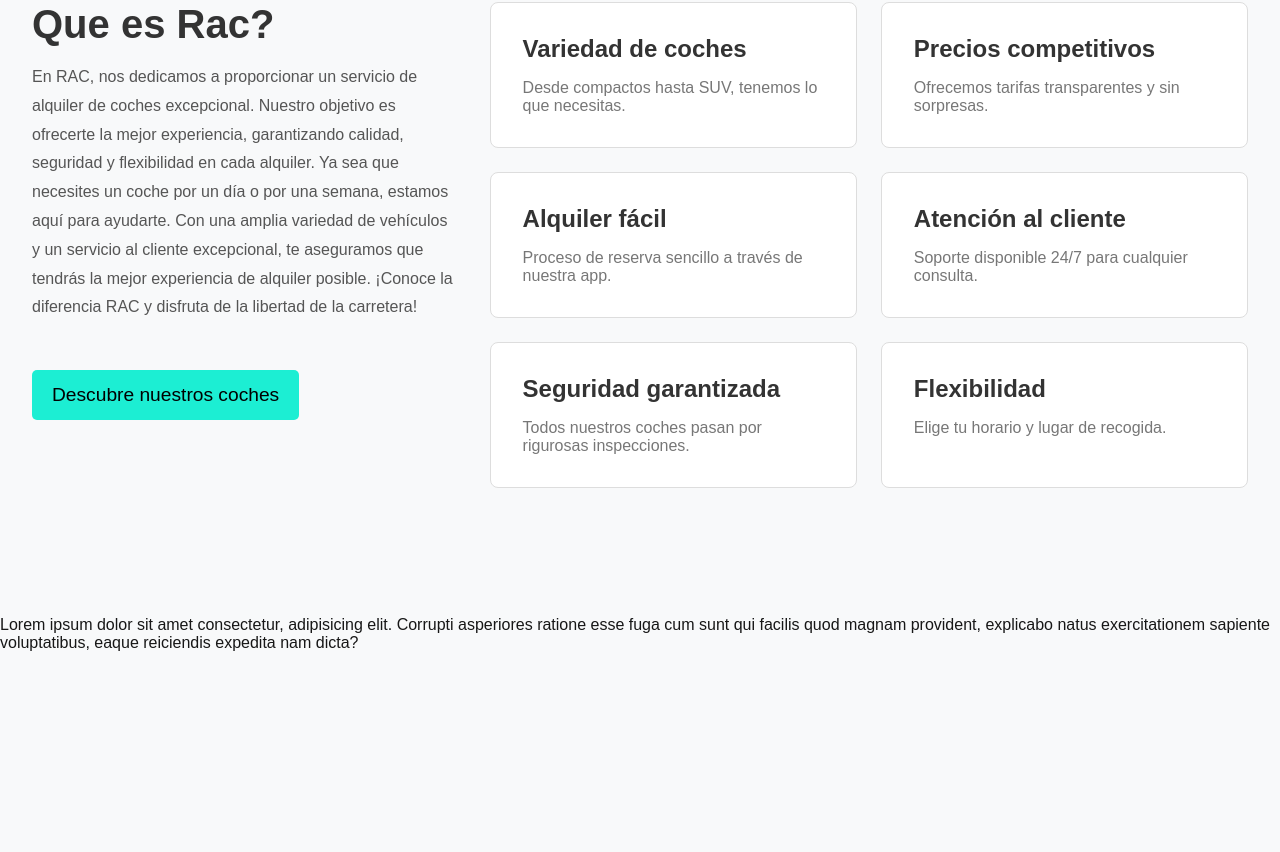
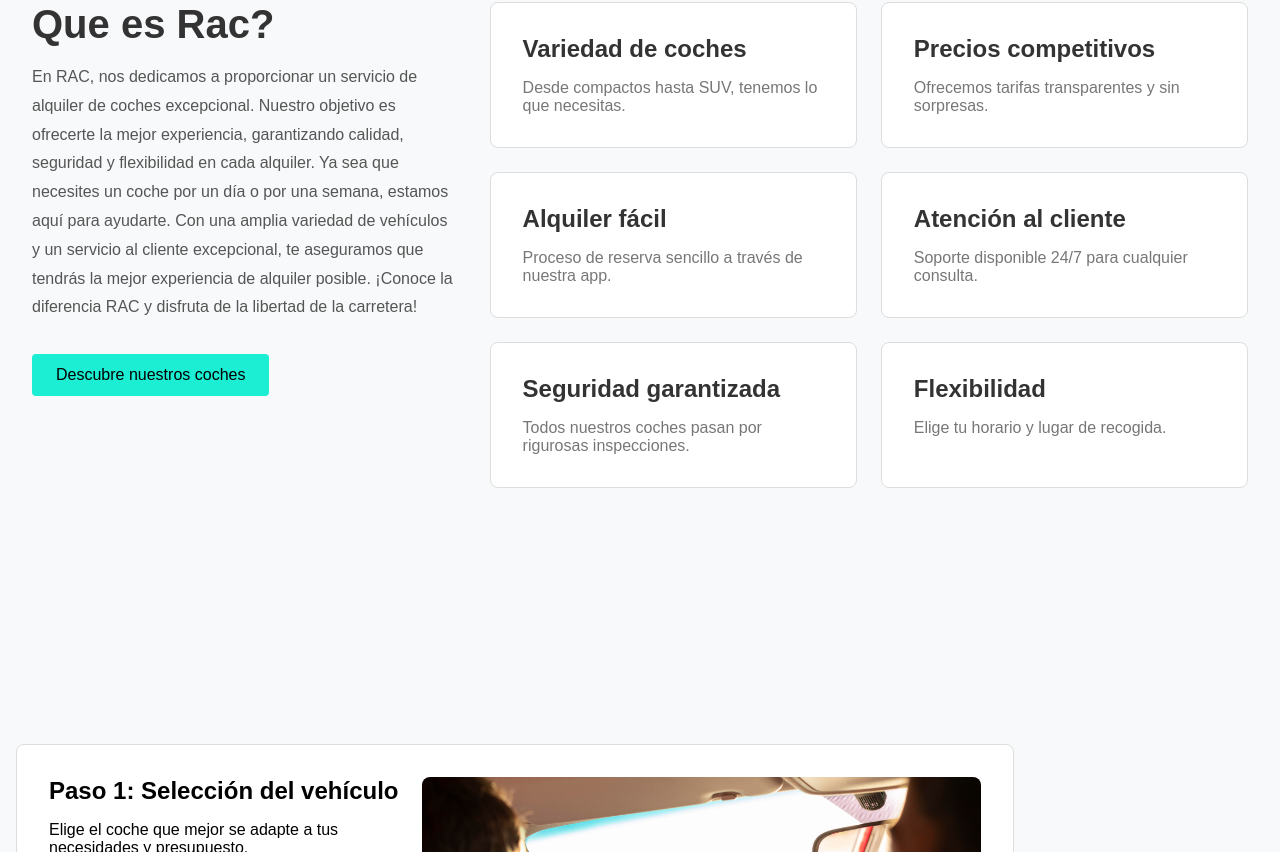
Before and after one commit to JuanCarlosAlo/Rent-a-car-App, a Next.js app: page / in a window 1280 px wide. Shown: the part 926-1778 px from the top of the page. Before the commit the page ends 1578 px from the top, so only its background shows below. Built offline with nearby package versions, Linux system fonts and the light colour scheme.

Commit message:
steps cards no imgs

```diff
--- a/app/page.tsx
+++ b/app/page.tsx
@@ -1,6 +1,7 @@
 import Header from "@/components/Header/Header";
 import Hero from "@/components/Hero/Hero";
 import Info from "@/components/Info/Info";
+import Steps from "@/components/Steps/Steps";
 
 
 export default function Home() {
@@ -9,9 +10,7 @@
     <Header/>
    <Hero/>
    <Info/>
-   <div>
-    <p>Lorem ipsum dolor sit amet consectetur, adipisicing elit. Corrupti asperiores ratione esse fuga cum sunt qui facilis quod magnam provident, explicabo natus exercitationem sapiente voluptatibus, eaque reiciendis expedita nam dicta?</p>
-   </div>
+   <Steps/>
    </>
   );
 }
--- a/components/Hero/Hero.tsx
+++ b/components/Hero/Hero.tsx
@@ -1,12 +1,13 @@
 import React from 'react';
 import { HeroContainer, HeroTitle } from './styles';
 import Button from '../MainButton/MainButton';
+import { MAIN_COLORS } from '@/lib/COLORS';
 
 const Hero = () => {
   return (
     <HeroContainer>
       <HeroTitle>Tu coche ideal te espera</HeroTitle>
-      <Button onClick={() => console.log('Navegando a la página de coches')}>
+      <Button onClick={() => console.log('Navegando a la página de coches')} color={MAIN_COLORS.TERCIARY}>
         Descubre nuestros coches
       </Button>
     </HeroContainer>
--- a/components/Info/Info.tsx
+++ b/components/Info/Info.tsx
@@ -2,6 +2,7 @@
 import { Card, CardDescription, CardList, CardTitle, CompanyDescription, ContentWrapper, SectionContainer, Title } from './styles'
 import {infoData, infoDesc} from '../../lib/sections/infoData'
 import Button from '../MainButton/MainButton'
+import { MAIN_COLORS } from '@/lib/COLORS'
 
 
 const Info = () => {
@@ -12,7 +13,7 @@
             <CompanyDescription>
                 {infoDesc}
             </CompanyDescription>
-            <Button onClick={() => console.log('Navegando a la página de coches')}>
+            <Button onClick={() => console.log('Navegando a la página de coches')} color={MAIN_COLORS.TERCIARY}>
         Descubre nuestros coches
       </Button>
             </ContentWrapper>
--- a/components/Info/styles.ts
+++ b/components/Info/styles.ts
@@ -1,4 +1,5 @@
 'use client'
+import { MAIN_COLORS } from '@/lib/COLORS';
 import styled from 'styled-components';
 
 export const SectionContainer = styled.section`
@@ -42,13 +43,13 @@
 export const CardList = styled.div`
     display: flex;
     flex-wrap: wrap;
-    justify-content: flex-start; /* Alinear tarjetas a la izquierda */
-    gap: 1.5rem; /* Espaciado entre las tarjetas */
-    width: 65%; /* Limitar el ancho en pantallas grandes */
+    justify-content: flex-start;
+    gap: 1.5rem;
+    width: 65%;
 
     @media (max-width: 768px) {
-        width: 100%; /* Ancho completo en pantallas pequeñas */
-        justify-content: center; /* Centrar tarjetas en pantallas pequeñas */
+        width: 100%;
+        justify-content: center;
     }
 `;
 
@@ -56,8 +57,8 @@
     display: flex;
   flex-direction: column;
   gap: 1rem;
-  background-color: #fff;
-  border: 1px solid #ddd;
+  background-color: ${MAIN_COLORS.CARDS_BG};
+  border: 1px solid ${MAIN_COLORS.CARDS_BORDER};
   border-radius: 8px;
   padding: 2rem;
   transition: transform 0.3s;
--- a/components/MainButton/MainButton.tsx
+++ b/components/MainButton/MainButton.tsx
@@ -1,15 +1,16 @@
 import React from 'react';
-import { ButtonStyled } from './styles';
+import { Button } from './styles';
 
-const Button = ({ children, onClick }:{
+const MainButton = ({ children, onClick,color }:{
     children: React.ReactNode,
-    onClick: ()=> void
+    onClick: ()=> void,
+    color: string
 }) => {
   return (
-    <ButtonStyled >
+    <Button color={color}>
       {children}
-    </ButtonStyled>
+    </Button>
   );
 };
 
-export default Button;
+export default MainButton;
--- a/components/MainButton/styles.ts
+++ b/components/MainButton/styles.ts
@@ -2,20 +2,22 @@
 import styled from 'styled-components';
 import {MAIN_COLORS} from '../../lib/COLORS'
 
-export const ButtonStyled = styled.button`
-  background-color: ${MAIN_COLORS.TERCIARY};
-  color: ${MAIN_COLORS.SECONDARY};
+interface ButtonProps {
+  color?: string;
+}
+
+export const Button = styled.button<ButtonProps>`
+  padding: 0.75rem 1.5rem;
+  background-color: ${({ color }) => color || MAIN_COLORS.PRIMARY};
+  color: #000;
   border: none;
-  padding: 14px 20px;
+  border-radius: 4px;
   cursor: pointer;
-  border-radius: 5px;
-  transition: background-color 0.3s;
-  font-size: 1.2rem;
+  font-size: 1rem;
+  transition: background-color 0.3s ease;
   z-index: 2;
-  margin-top: 1rem;
 
   &:hover {
-    background-color: ${MAIN_COLORS.HOVER};
-
+    background-color: ${({ color }) => color ? MAIN_COLORS.HOVER : '#333'};  // Efecto hover en función del color: ;
   }
 `;
--- /dev/null
+++ b/components/Steps/Steps.tsx
@@ -0,0 +1,25 @@
+// components/Steps/Steps.tsx
+import React from 'react';
+import { StepContainer, StepCard, StepContent, StepTitle, StepDescription, StepImage } from './styles';
+import { stepsData } from '../../lib/sections/stepsData';
+import MainButton from '../MainButton/MainButton';
+import { MAIN_COLORS } from '@/lib/COLORS';
+
+const Steps = () => {
+  return (
+    <StepContainer>
+      {stepsData.map((step, index) => (
+        <StepCard key={index} zigzag={index % 2 !== 0}>
+          <StepContent>
+            <StepTitle>{step.title}</StepTitle>
+            <StepDescription>{step.description}</StepDescription>
+            <MainButton onClick={()=> console.log('test')} color={MAIN_COLORS.TERCIARY}>Descubre suestros coches</MainButton>
+          </StepContent>
+          <StepImage src={step.image} alt={step.title} />
+        </StepCard>
+      ))}
+    </StepContainer>
+  );
+};
+
+export default Steps;
--- /dev/null
+++ b/components/Steps/styles.ts
@@ -0,0 +1,95 @@
+'use client'
+import { MAIN_COLORS } from '@/lib/COLORS';
+import styled from 'styled-components';
+
+export const StepContainer = styled.div`
+  display: flex;
+  flex-direction: column;
+  gap: 2rem;
+  padding: 10% 1rem;
+  max-width: 90rem;
+  margin: 0 auto;
+
+  @media (min-width: 768px) {
+    padding: 10% 1rem;
+  }
+`;
+
+export const StepCard = styled.div<{ zigzag: boolean }>`
+  background-color: ${MAIN_COLORS.CARDS_BG};
+  border: 1px solid ${MAIN_COLORS.CARDS_BORDER};
+  padding: 2rem;
+  border-radius: 8px;
+  display: flex;
+  flex-direction: ${({ zigzag }) => (zigzag ? 'row-reverse' : 'row')};
+  justify-content: space-between;
+  align-items: flex-start;
+  gap: 1rem;
+  &:hover{
+    box-shadow: 0 4px 10px rgba(0, 0, 0, 0.2);
+  }
+
+  /* Estilo en escritorio (zig-zag) */
+  @media (min-width: 768px) {
+    align-self: ${({ zigzag }) => (zigzag ? 'flex-end' : 'flex-start')};
+    width: 80%;
+    height: 500px;
+  }
+
+  /* En móvil, todas las cards estarán centradas */
+  @media (max-width: 768px) {
+    align-self: center;
+    max-width: 100%;
+    flex-direction: column;
+    text-align: center;
+  }
+
+
+`;
+
+export const StepContent = styled.div`
+  display: flex;
+  flex-direction: column;
+  justify-content: center;
+  align-items: flex-start;
+  margin-bottom:2rem ;
+  max-width: 40%;
+
+  @media (max-width: 768px) {
+    align-items: center;
+    max-width: 100%;
+  }
+`;
+
+export const StepTitle = styled.h3`
+  font-size: 1.5rem;
+  margin-bottom: 1rem;
+  color: ${MAIN_COLORS.SECONDARY};
+
+  @media (min-width: 768px) {
+    text-align: left;
+  }
+`;
+
+export const StepDescription = styled.p`
+  font-size: 1rem;
+  color: ${MAIN_COLORS.SECONDARY};
+  margin-bottom: 2REM;
+
+  @media (min-width: 768px) {
+    text-align: left;
+  }
+`;
+
+export const StepImage = styled.img`
+  width: 60%;
+  height:100%;
+  object-fit: cover;
+  border-radius: 8px;
+
+  @media (max-width: 768px) {
+    margin-bottom: 1rem;
+    width: 100%;
+
+  }
+`;
--- a/lib/COLORS.js
+++ b/lib/COLORS.js
@@ -2,7 +2,9 @@
     PRIMARY: '#f8f9fa',
     SECONDARY: '#000',
     TERCIARY: '#1ceed3',
-    HOVER: '#99fff2'
+    HOVER: '#99fff2',
+    CARDS_BG: '#fff',
+    CARDS_BORDER: '#ddd'
 }
 
 export const MAIN_GRADIANTS = {
--- /dev/null
+++ b/lib/sections/stepsData.js
@@ -0,0 +1,28 @@
+
+export const stepsData = [
+    {
+      title: 'Paso 1: Selección del vehículo',
+      description: 'Elige el coche que mejor se adapte a tus necesidades y presupuesto.',
+      image: '/assets/placeholder.jpg'
+    },
+    {
+      title: 'Paso 2: Reserva',
+      description: 'Realiza la reserva de manera fácil y rápida a través de nuestra aplicación.',
+      image: '/assets/placeholder.jpg'
+    },
+    {
+      title: 'Paso 3: Confirmación',
+      description: 'Recibirás una confirmación por correo electrónico con todos los detalles.',
+      image: '/assets/placeholder.jpg'
+    },
+    {
+      title: 'Paso 4: Entrega del coche',
+      description: 'Recoge el coche en la ubicación seleccionada o solicita la entrega.',
+      image: '/assets/placeholder.jpg'
+    },
+    {
+      title: 'Paso 5: Disfruta tu viaje',
+      description: 'Disfruta de tu coche alquilado y contáctanos si necesitas asistencia.',
+      image: '/assets/placeholder.jpg'
+    },
+  ];
```
Also changed, not shown: public/assets/placeholder.jpg (added).
